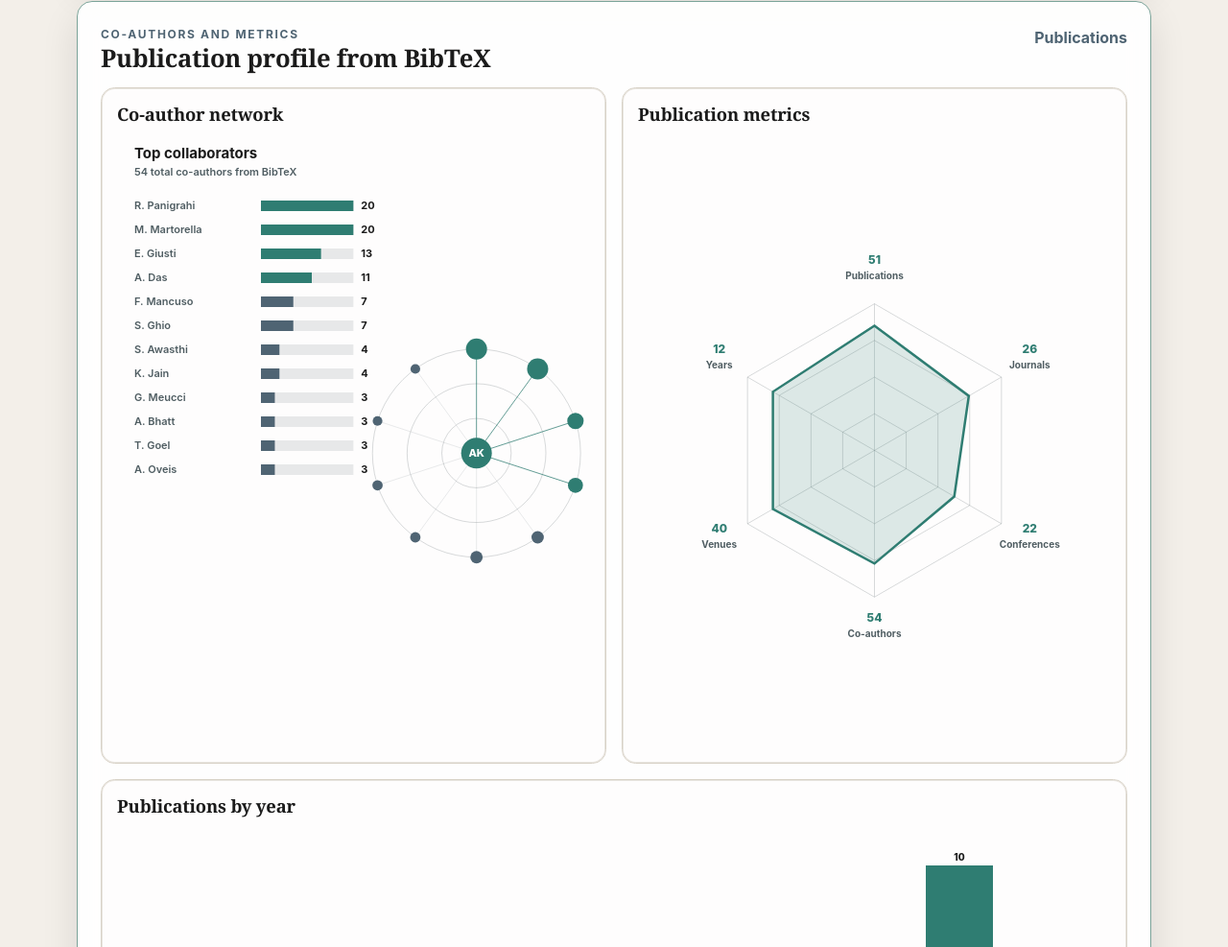
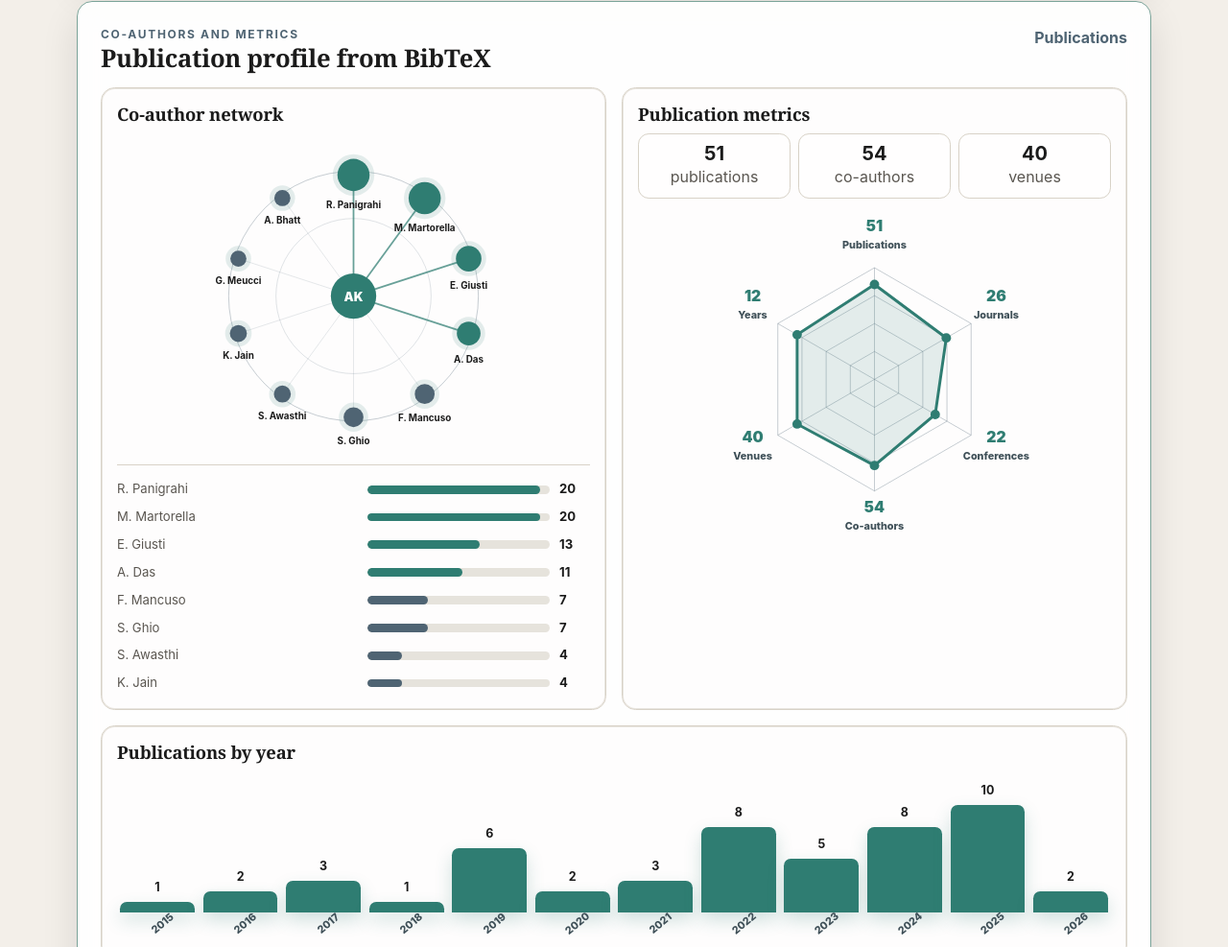
Before and after one commit to bhaskarahuja23/ajeet-kumar-website, a website: page about.html in a window 1280 px wide. Shown: the part 1571-2558 px from the top of the page at 96% size. Drawn offline with Linux system fonts and the light colour scheme.

Commit message:
Render about metrics without fetch dependency

```diff
--- a/about.html
+++ b/about.html
@@ -130,15 +130,15 @@
         <div class="metrics-grid">
           <article class="chart-card">
             <h3>Co-author network</h3>
-            <canvas id="coauthor-chart" height="390"></canvas>
+            <div id="coauthor-chart" class="chart-stage"></div>
           </article>
           <article class="chart-card">
             <h3>Publication metrics</h3>
-            <canvas id="metrics-chart" height="390"></canvas>
+            <div id="metrics-chart" class="chart-stage"></div>
           </article>
           <article class="chart-card chart-card--wide">
             <h3>Publications by year</h3>
-            <canvas id="year-chart" height="190"></canvas>
+            <div id="year-chart" class="chart-stage chart-stage--short"></div>
           </article>
         </div>
       </section>
--- a/assets/css/styles.css
+++ b/assets/css/styles.css
@@ -656,6 +656,102 @@ p { margin: 0 0 1rem; max-width: 68ch; color: var(--text-muted); }
   display: block;
   width: 100%;
 }
+.chart-stage {
+  min-height: 390px;
+}
+.chart-stage--short {
+  min-height: 180px;
+}
+.coauthor-visual svg,
+.chart-stage svg {
+  display: block;
+  width: 100%;
+  height: auto;
+}
+.coauthor-visual {
+  border-bottom: 1px solid var(--border);
+  margin-bottom: 0.9rem;
+}
+.coauthor-bars {
+  display: grid;
+  gap: 0.45rem;
+}
+.coauthor-row {
+  display: grid;
+  grid-template-columns: minmax(7rem, 1fr) 190px 2rem;
+  align-items: center;
+  gap: 0.6rem;
+  font-size: 0.82rem;
+  color: var(--text-muted);
+}
+.coauthor-row div {
+  height: 0.55rem;
+  border-radius: 999px;
+  background: color-mix(in srgb, var(--border) 60%, transparent);
+  overflow: hidden;
+}
+.coauthor-row i {
+  display: block;
+  height: 100%;
+  border-radius: inherit;
+}
+.coauthor-row strong {
+  color: var(--text);
+}
+.metric-cards {
+  display: grid;
+  grid-template-columns: repeat(3, minmax(0, 1fr));
+  gap: 0.5rem;
+  margin-bottom: 0.4rem;
+}
+.metric-cards span {
+  border: 1px solid var(--border);
+  border-radius: 0.7rem;
+  padding: 0.55rem;
+  color: var(--text-muted);
+  background: color-mix(in srgb, var(--bg-elevated) 76%, transparent);
+  text-align: center;
+}
+.metric-cards strong {
+  display: block;
+  color: var(--text);
+  font-size: 1.25rem;
+  line-height: 1.1;
+}
+.year-bars {
+  display: grid;
+  grid-template-columns: repeat(12, minmax(0, 1fr));
+  align-items: end;
+  gap: 0.55rem;
+  min-height: 170px;
+  padding: 0.6rem 0.2rem 0;
+}
+.year-bar {
+  display: grid;
+  justify-items: center;
+  align-items: end;
+  gap: 0.28rem;
+  min-width: 0;
+}
+.year-bar strong {
+  color: var(--text);
+  font-size: 0.78rem;
+}
+.year-bar i {
+  width: 100%;
+  min-height: 0.25rem;
+  border-radius: 0.45rem 0.45rem 0 0;
+  background: var(--bar);
+  box-shadow: 0 8px 18px color-mix(in srgb, var(--bar) 22%, transparent);
+}
+.year-bar span {
+  color: var(--muted);
+  font-size: 0.68rem;
+  font-weight: 800;
+  transform: rotate(-40deg);
+  transform-origin: top center;
+  white-space: nowrap;
+}
 @media (max-width: 900px) {
   .hero, .hero--home { grid-template-columns: 1fr; }
   .highlights-grid, .cards-grid, .gallery-grid, .photo-strip, .metrics-grid { grid-template-columns: 1fr; }
--- a/assets/js/about-metrics.js
+++ b/assets/js/about-metrics.js
@@ -1,42 +1,67 @@
 (function () {
-  const coauthorCanvas = document.getElementById('coauthor-chart');
-  const radarCanvas = document.getElementById('metrics-chart');
-  const yearCanvas = document.getElementById('year-chart');
-  if (!coauthorCanvas && !radarCanvas && !yearCanvas) return;
+  const metrics = {
+    totalPublications: 51,
+    journalArticles: 26,
+    conferenceArticles: 22,
+    bookChapters: 1,
+    theses: 1,
+    coauthors: 54,
+    venues: 40,
+    activeYears: 12,
+    byYear: [
+      { year: '2015', count: 1 },
+      { year: '2016', count: 2 },
+      { year: '2017', count: 3 },
+      { year: '2018', count: 1 },
+      { year: '2019', count: 6 },
+      { year: '2020', count: 2 },
+      { year: '2021', count: 3 },
+      { year: '2022', count: 8 },
+      { year: '2023', count: 5 },
+      { year: '2024', count: 8 },
+      { year: '2025', count: 10 },
+      { year: '2026', count: 2 }
+    ],
+    topCoauthors: [
+      { name: 'Panigrahi, Rajib Kumar', count: 20 },
+      { name: 'Martorella, Marco', count: 20 },
+      { name: 'Giusti, Elisa', count: 13 },
+      { name: 'Das, Anup', count: 11 },
+      { name: 'Mancuso, Francesco', count: 7 },
+      { name: 'Ghio, Selenia', count: 7 },
+      { name: 'Awasthi, Shubham', count: 4 },
+      { name: 'Jain, Kamal', count: 4 },
+      { name: 'Meucci, Giulio', count: 3 },
+      { name: 'Bhatt, Avinash', count: 3 },
+      { name: 'Goel, Tushar', count: 3 },
+      { name: 'Oveis, Amir Hosein', count: 3 }
+    ]
+  };
 
   function isDark() {
     return document.documentElement.getAttribute('data-theme') === 'dark';
   }
 
-  function palette() {
+  function colors() {
     return isDark()
       ? {
           text: '#ece8de',
           muted: '#b8c5c9',
-          grid: 'rgba(184, 197, 201, 0.28)',
+          line: 'rgba(143,168,182,0.42)',
+          soft: 'rgba(98,198,184,0.16)',
           primary: '#62c6b8',
           secondary: '#8fa8b6',
-          fill: 'rgba(98, 198, 184, 0.18)'
+          card: 'rgba(255,255,255,0.04)'
         }
       : {
           text: '#1b1b1b',
-          muted: '#4f5d62',
-          grid: 'rgba(79, 93, 98, 0.22)',
+          muted: '#3f5058',
+          line: 'rgba(79,100,115,0.32)',
+          soft: 'rgba(47,125,114,0.13)',
           primary: '#2f7d72',
           secondary: '#4f6473',
-          fill: 'rgba(47, 125, 114, 0.16)'
+          card: 'rgba(255,255,255,0.72)'
         };
-  }
-
-  function setup(canvas) {
-    const ratio = Math.min(window.devicePixelRatio || 1, 2);
-    const rect = canvas.getBoundingClientRect();
-    canvas.width = Math.floor(rect.width * ratio);
-    canvas.height = Math.floor(rect.height * ratio);
-    const ctx = canvas.getContext('2d');
-    ctx.setTransform(ratio, 0, 0, ratio, 0, 0);
-    ctx.clearRect(0, 0, rect.width, rect.height);
-    return { ctx, width: rect.width, height: rect.height };
   }
 
   function displayName(name) {
@@ -44,199 +69,139 @@
     return given ? `${given.charAt(0)}. ${surname}` : surname;
   }
 
-  function drawCoauthors(data) {
-    if (!coauthorCanvas) return;
-    const { ctx, width, height } = setup(coauthorCanvas);
-    const colors = palette();
-    const top = data.topCoauthors.slice(0, 12);
-    const max = Math.max(...top.map((item) => item.count), 1);
-    const leftWidth = width * 0.52;
-    const row = Math.min(25, (height - 70) / top.length);
+  function setHtml(id, html) {
+    const target = document.getElementById(id);
+    if (target) target.innerHTML = html;
+  }
 
-    ctx.fillStyle = colors.text;
-    ctx.font = '700 15px Inter, Segoe UI, Arial, sans-serif';
-    ctx.fillText('Top collaborators', 18, 26);
-    ctx.fillStyle = colors.muted;
-    ctx.font = '600 11px Inter, Segoe UI, Arial, sans-serif';
-    ctx.fillText(`${data.coauthors} total co-authors from BibTeX`, 18, 44);
-
-    top.forEach((item, index) => {
-      const y = 70 + index * row;
-      const barMax = leftWidth - 160;
-      const bar = (item.count / max) * barMax;
-      ctx.fillStyle = colors.muted;
-      ctx.font = '600 11px Inter, Segoe UI, Arial, sans-serif';
-      ctx.fillText(displayName(item.name), 18, y + 9);
-      ctx.fillStyle = 'rgba(127, 140, 145, 0.18)';
-      ctx.fillRect(150, y, barMax, 11);
-      ctx.fillStyle = index < 4 ? colors.primary : colors.secondary;
-      ctx.fillRect(150, y, bar, 11);
-      ctx.fillStyle = colors.text;
-      ctx.font = '700 11px Inter, Segoe UI, Arial, sans-serif';
-      ctx.fillText(String(item.count), 158 + barMax, y + 9);
+  function renderCoauthors() {
+    const c = colors();
+    const top = metrics.topCoauthors;
+    const max = Math.max(...top.map((item) => item.count));
+    const nodes = top.slice(0, 10).map((item, index) => {
+      const angle = -Math.PI / 2 + (Math.PI * 2 * index) / 10;
+      const r = 128;
+      const x = 250 + Math.cos(angle) * r;
+      const y = 172 + Math.sin(angle) * r;
+      const size = 7 + (item.count / max) * 10;
+      return { ...item, x, y, size };
     });
 
-    const cx = width * 0.76;
-    const cy = height * 0.52;
-    const radius = Math.min(width, height) * 0.22;
-    ctx.strokeStyle = colors.grid;
-    ctx.lineWidth = 1;
-    for (let ring = 1; ring <= 3; ring += 1) {
-      ctx.beginPath();
-      ctx.arc(cx, cy, (radius * ring) / 3, 0, Math.PI * 2);
-      ctx.stroke();
-    }
+    const links = nodes.map((node, index) => `
+      <line x1="250" y1="172" x2="${node.x}" y2="${node.y}" stroke="${index < 4 ? c.primary : c.line}" stroke-width="${index < 4 ? 1.8 : 1}" opacity="${index < 4 ? 0.72 : 0.45}" />
+    `).join('');
 
-    top.slice(0, 10).forEach((item, index) => {
-      const angle = -Math.PI / 2 + (Math.PI * 2 * index) / 10;
-      const strength = item.count / max;
-      const x = cx + Math.cos(angle) * radius;
-      const y = cy + Math.sin(angle) * radius;
-      ctx.strokeStyle = index < 4 ? colors.primary : colors.grid;
-      ctx.globalAlpha = index < 4 ? 0.75 : 0.55;
-      ctx.beginPath();
-      ctx.moveTo(cx, cy);
-      ctx.lineTo(x, y);
-      ctx.stroke();
-      ctx.globalAlpha = 1;
-      ctx.fillStyle = index < 4 ? colors.primary : colors.secondary;
-      ctx.beginPath();
-      ctx.arc(x, y, 4 + strength * 7, 0, Math.PI * 2);
-      ctx.fill();
-    });
+    const nodeSvg = nodes.map((node, index) => `
+      <g>
+        <circle cx="${node.x}" cy="${node.y}" r="${node.size + 5}" fill="${c.soft}" />
+        <circle cx="${node.x}" cy="${node.y}" r="${node.size}" fill="${index < 4 ? c.primary : c.secondary}" />
+        <text x="${node.x}" y="${node.y + node.size + 18}" text-anchor="middle" fill="${c.text}" font-size="10" font-weight="700">${displayName(node.name)}</text>
+      </g>
+    `).join('');
 
-    ctx.fillStyle = colors.primary;
-    ctx.beginPath();
-    ctx.arc(cx, cy, 16, 0, Math.PI * 2);
-    ctx.fill();
-    ctx.fillStyle = isDark() ? '#101414' : '#ffffff';
-    ctx.font = '800 11px Inter, Segoe UI, Arial, sans-serif';
-    ctx.textAlign = 'center';
-    ctx.textBaseline = 'middle';
-    ctx.fillText('AK', cx, cy);
-    ctx.textAlign = 'start';
-    ctx.textBaseline = 'alphabetic';
+    const bars = top.slice(0, 8).map((item, index) => {
+      const width = 180 * item.count / max;
+      return `
+        <div class="coauthor-row">
+          <span>${displayName(item.name)}</span>
+          <div><i style="width:${width}px;background:${index < 4 ? c.primary : c.secondary}"></i></div>
+          <strong>${item.count}</strong>
+        </div>
+      `;
+    }).join('');
+
+    setHtml('coauthor-chart', `
+      <div class="coauthor-visual">
+        <svg viewBox="0 0 500 350" role="img" aria-label="Co-author network">
+          <circle cx="250" cy="172" r="132" fill="none" stroke="${c.line}" />
+          <circle cx="250" cy="172" r="82" fill="none" stroke="${c.line}" opacity="0.55" />
+          ${links}
+          <circle cx="250" cy="172" r="24" fill="${c.primary}" />
+          <text x="250" y="177" text-anchor="middle" fill="${isDark() ? '#111' : '#fff'}" font-size="13" font-weight="900">AK</text>
+          ${nodeSvg}
+        </svg>
+      </div>
+      <div class="coauthor-bars">${bars}</div>
+    `);
   }
 
-  function drawRadar(data) {
-    if (!radarCanvas) return;
-    const { ctx, width, height } = setup(radarCanvas);
-    const colors = palette();
+  function renderRadar() {
+    const c = colors();
     const values = [
-      ['Publications', data.totalPublications, 60],
-      ['Journals', data.journalArticles, 35],
-      ['Conferences', data.conferenceArticles, 35],
-      ['Co-authors', data.coauthors, 70],
-      ['Venues', data.venues, 50],
-      ['Years', data.activeYears, 15]
+      ['Publications', metrics.totalPublications, 60],
+      ['Journals', metrics.journalArticles, 35],
+      ['Conferences', metrics.conferenceArticles, 35],
+      ['Co-authors', metrics.coauthors, 70],
+      ['Venues', metrics.venues, 50],
+      ['Years', metrics.activeYears, 15]
     ];
-    const cx = width / 2;
-    const cy = height / 2 + 10;
-    const radius = Math.min(width, height) * 0.31;
+    const cx = 250;
+    const cy = 185;
+    const radius = 118;
+    const point = (item, index, scale = 1) => {
+      const angle = -Math.PI / 2 + (Math.PI * 2 * index) / values.length;
+      const r = radius * scale;
+      return [cx + Math.cos(angle) * r, cy + Math.sin(angle) * r];
+    };
+    const rings = [0.25, 0.5, 0.75, 1].map((scale) => {
+      const pts = values.map((_, index) => point(_, index, scale).join(',')).join(' ');
+      return `<polygon points="${pts}" fill="none" stroke="${c.line}" />`;
+    }).join('');
+    const axes = values.map((item, index) => {
+      const [x, y] = point(item, index, 1);
+      return `<line x1="${cx}" y1="${cy}" x2="${x}" y2="${y}" stroke="${c.line}" />`;
+    }).join('');
+    const area = values.map((item, index) => point(item, index, Math.min(item[1] / item[2], 1)).join(',')).join(' ');
+    const labels = values.map((item, index) => {
+      const [x, y] = point(item, index, 1.26);
+      return `
+        <text x="${x}" y="${y - 8}" text-anchor="middle" fill="${c.primary}" font-size="16" font-weight="900">${item[1]}</text>
+        <text x="${x}" y="${y + 10}" text-anchor="middle" fill="${c.muted}" font-size="11" font-weight="800">${item[0]}</text>
+      `;
+    }).join('');
 
-    for (let ring = 1; ring <= 4; ring += 1) {
-      ctx.strokeStyle = colors.grid;
-      ctx.beginPath();
-      values.forEach((_, index) => {
-        const angle = -Math.PI / 2 + (Math.PI * 2 * index) / values.length;
-        const r = (radius * ring) / 4;
-        const x = cx + Math.cos(angle) * r;
-        const y = cy + Math.sin(angle) * r;
-        if (index === 0) ctx.moveTo(x, y);
-        else ctx.lineTo(x, y);
-      });
-      ctx.closePath();
-      ctx.stroke();
-    }
-
-    values.forEach((_, index) => {
-      const angle = -Math.PI / 2 + (Math.PI * 2 * index) / values.length;
-      ctx.strokeStyle = colors.grid;
-      ctx.beginPath();
-      ctx.moveTo(cx, cy);
-      ctx.lineTo(cx + Math.cos(angle) * radius, cy + Math.sin(angle) * radius);
-      ctx.stroke();
-    });
-
-    ctx.beginPath();
-    values.forEach((item, index) => {
-      const angle = -Math.PI / 2 + (Math.PI * 2 * index) / values.length;
-      const r = radius * Math.min(item[1] / item[2], 1);
-      const x = cx + Math.cos(angle) * r;
-      const y = cy + Math.sin(angle) * r;
-      if (index === 0) ctx.moveTo(x, y);
-      else ctx.lineTo(x, y);
-    });
-    ctx.closePath();
-    ctx.fillStyle = colors.fill;
-    ctx.fill();
-    ctx.strokeStyle = colors.primary;
-    ctx.lineWidth = 2.5;
-    ctx.stroke();
-
-    values.forEach((item, index) => {
-      const angle = -Math.PI / 2 + (Math.PI * 2 * index) / values.length;
-      const lx = cx + Math.cos(angle) * (radius + 34);
-      const ly = cy + Math.sin(angle) * (radius + 34);
-      ctx.fillStyle = colors.primary;
-      ctx.font = '800 12px Inter, Segoe UI, Arial, sans-serif';
-      ctx.textAlign = 'center';
-      ctx.fillText(String(item[1]), lx, ly - 8);
-      ctx.fillStyle = colors.muted;
-      ctx.font = '700 10px Inter, Segoe UI, Arial, sans-serif';
-      ctx.fillText(item[0], lx, ly + 8);
-    });
+    setHtml('metrics-chart', `
+      <div class="metric-cards">
+        <span><strong>${metrics.totalPublications}</strong> publications</span>
+        <span><strong>${metrics.coauthors}</strong> co-authors</span>
+        <span><strong>${metrics.venues}</strong> venues</span>
+      </div>
+      <svg viewBox="0 0 500 390" role="img" aria-label="Publication metrics radar chart">
+        ${rings}
+        ${axes}
+        <polygon points="${area}" fill="${c.soft}" stroke="${c.primary}" stroke-width="3" />
+        ${values.map((item, index) => {
+          const [x, y] = point(item, index, Math.min(item[1] / item[2], 1));
+          return `<circle cx="${x}" cy="${y}" r="5" fill="${c.primary}" />`;
+        }).join('')}
+        ${labels}
+      </svg>
+    `);
   }
 
-  function drawYears(data) {
-    if (!yearCanvas) return;
-    const { ctx, width, height } = setup(yearCanvas);
-    const colors = palette();
-    const padX = 38;
-    const base = height - 34;
-    const max = Math.max(...data.byYear.map((item) => item.count), 1);
-    const barWidth = (width - padX * 2) / data.byYear.length;
-
-    ctx.strokeStyle = colors.grid;
-    ctx.beginPath();
-    ctx.moveTo(padX, base);
-    ctx.lineTo(width - padX, base);
-    ctx.stroke();
-
-    data.byYear.forEach((item, index) => {
-      const x = padX + index * barWidth + 5;
-      const usable = height - 76;
-      const barHeight = (usable * item.count) / max;
-      const y = base - barHeight;
-      ctx.fillStyle = colors.primary;
-      ctx.fillRect(x, y, Math.max(8, barWidth - 10), barHeight);
-      ctx.fillStyle = colors.text;
-      ctx.font = '800 10px Inter, Segoe UI, Arial, sans-serif';
-      ctx.textAlign = 'center';
-      ctx.fillText(item.count, x + (barWidth - 10) / 2, y - 5);
-      ctx.fillStyle = colors.muted;
-      ctx.font = '700 9px Inter, Segoe UI, Arial, sans-serif';
-      ctx.save();
-      ctx.translate(x + (barWidth - 10) / 2, height - 13);
-      ctx.rotate(-0.55);
-      ctx.fillText(item.year, 0, 0);
-      ctx.restore();
-    });
+  function renderYears() {
+    const c = colors();
+    const max = Math.max(...metrics.byYear.map((item) => item.count));
+    const bars = metrics.byYear.map((item) => {
+      const height = 112 * item.count / max;
+      return `
+        <div class="year-bar" title="${item.year}: ${item.count} publications">
+          <strong>${item.count}</strong>
+          <i style="height:${height}px"></i>
+          <span>${item.year}</span>
+        </div>
+      `;
+    }).join('');
+    setHtml('year-chart', `<div class="year-bars" style="--bar:${c.primary};--muted:${c.muted};--text:${c.text}">${bars}</div>`);
   }
 
-  function drawAll(data) {
-    drawCoauthors(data);
-    drawRadar(data);
-    drawYears(data);
+  function renderAll() {
+    renderCoauthors();
+    renderRadar();
+    renderYears();
   }
 
-  fetch('data/publication-metrics.json')
-    .then((response) => response.json())
-    .then((data) => {
-      drawAll(data);
-      window.addEventListener('resize', () => drawAll(data));
-      document.getElementById('theme-toggle')?.addEventListener('click', () => {
-        window.setTimeout(() => drawAll(data), 0);
-      });
-    });
+  renderAll();
+  window.addEventListener('resize', renderAll);
+  document.getElementById('theme-toggle')?.addEventListener('click', () => window.setTimeout(renderAll, 0));
 })();
```
